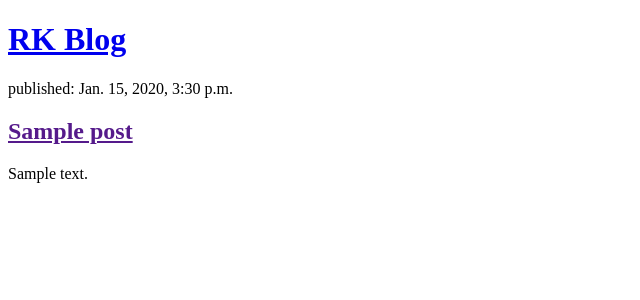
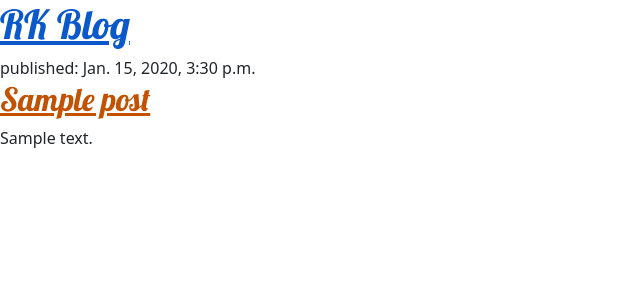
Before and after one commit to DevRohitKumar/DGBlog, a Django app: page / in a window 1280 px wide. Shown: the top 300 px of the page, without its empty margins (0-640 px from the left). Run offline with Django 4.2, Linux system fonts and the light colour scheme; tables that the repository leaves empty hold one stand-in row (values such as "Sample post").

Commit message:
required css added

```diff
--- /dev/null
+++ b/blog/static/CSS/blog.css
@@ -0,0 +1,4 @@
+h1 a, h2 a {
+    color: #C25100;
+    font-family: 'Lobster';
+}
--- a/blog/templates/blog/post_list.html
+++ b/blog/templates/blog/post_list.html
@@ -1,3 +1,5 @@
+{% load static %}
+
 <!DOCTYPE html>
 <html lang="en">
 <head>
@@ -5,6 +7,9 @@
     <meta http-equiv="X-UA-Compatible" content="IE=edge">
     <meta name="viewport" content="width=device-width, initial-scale=1.0">
     <title>Blog test</title>
+    <link rel="stylesheet" href="https://cdn.jsdelivr.net/npm/bootstrap@5.1.3/dist/css/bootstrap.min.css" integrity="sha384-1BmE4kWBq78iYhFldvKuhfTAU6auU8tT94WrHftjDbrCEXSU1oBoqyl2QvZ6jIW3" crossorigin="anonymous">
+    <link href="//fonts.googleapis.com/css?family=Lobster&subset=latin,latin-ext" rel="stylesheet" type="text/css">
+    <link rel="stylesheet" href="{% static 'css/blog.css' %}">
 </head>
 <body>
     <header>
```
